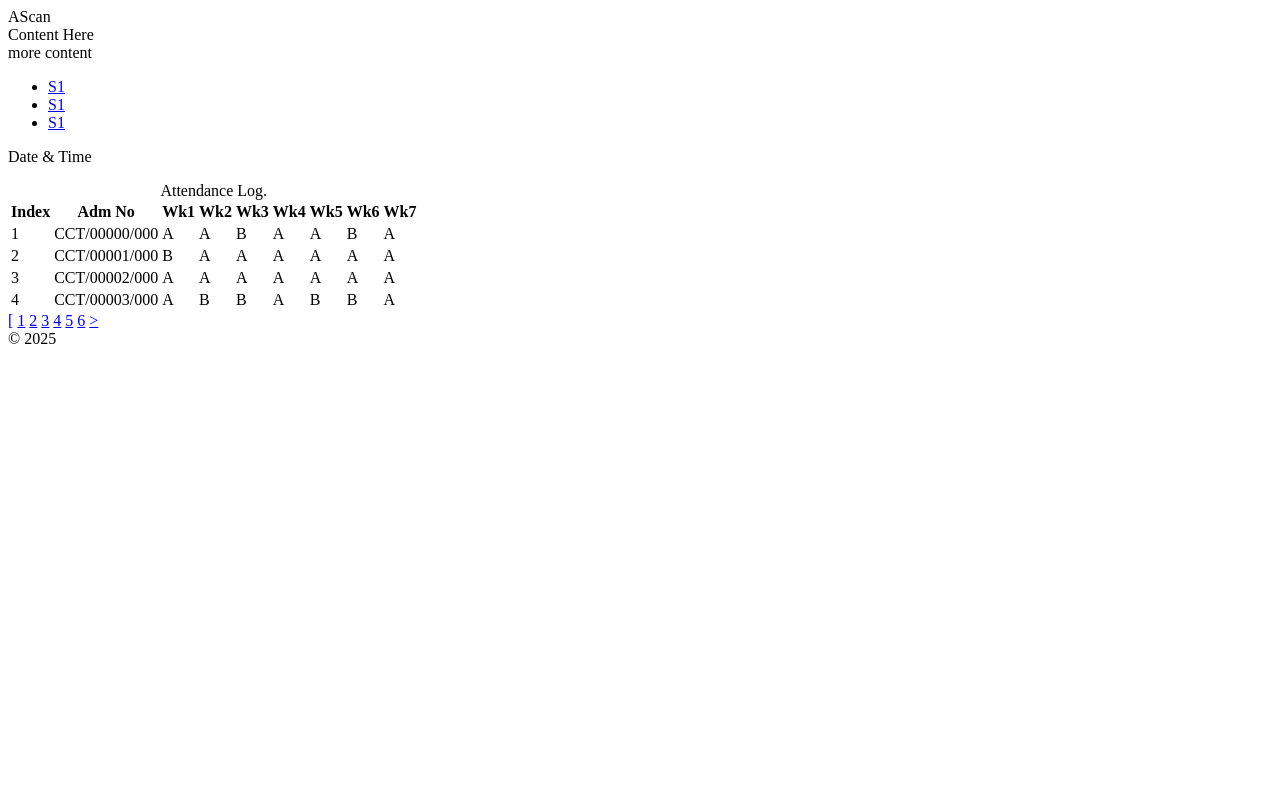
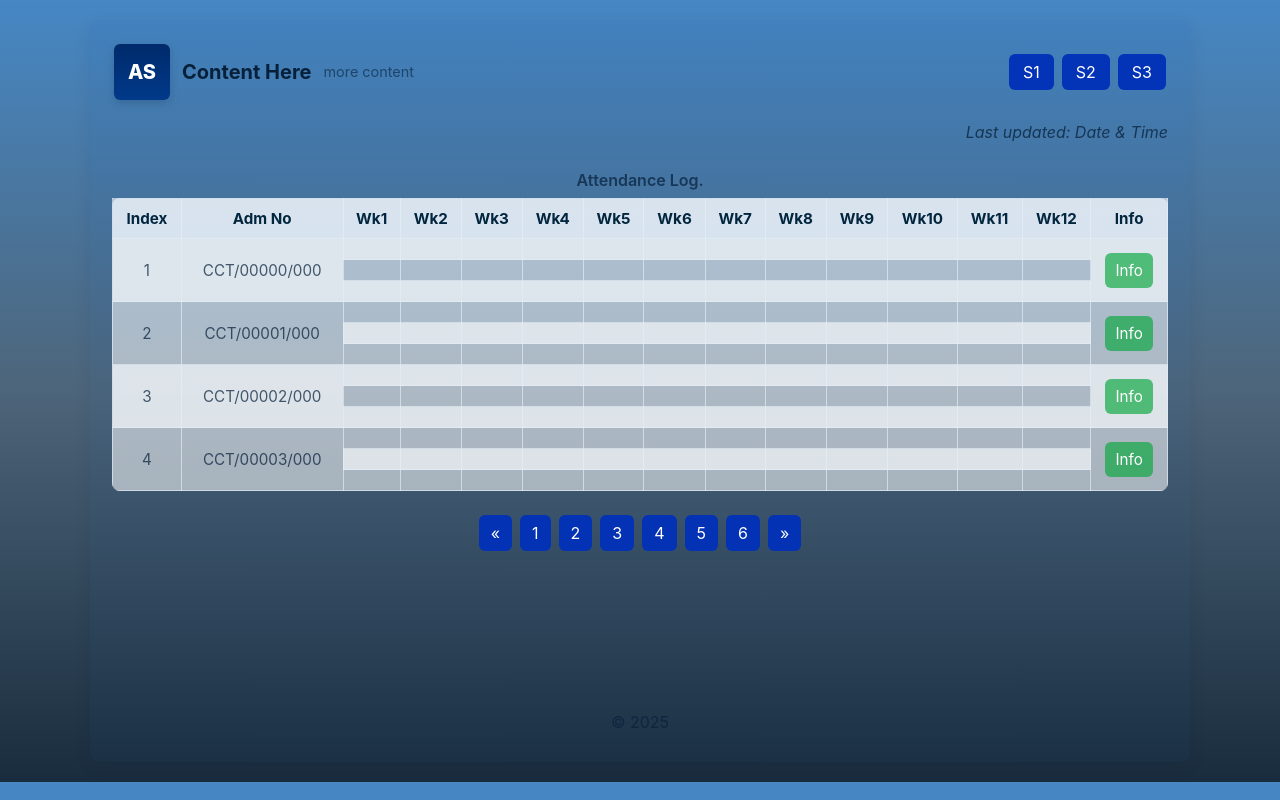
Before and after one commit to Dev-id254/AttendanceLogger, a plain HTML site: page FrontEnd/Dashboard.html in a window 1280 px wide. Drawn offline with Linux system fonts and the light colour scheme.

Commit message:
Styled up the page. Disclaimer: Copilot

```diff
--- a/FrontEnd/Dashboard.css
+++ b/FrontEnd/Dashboard.css
@@ -3,29 +3,179 @@
 *{
     box-sizing: border-box;
 }
+/* page background */
+body{
+    margin: 0;
+    font-family: -apple-system, BlinkMacSystemFont, 'Segoe UI', Roboto, 'Helvetica Neue', Arial;
+    background: linear-gradient(180deg, #4687c4 0%, #4d657a 50%, #192c3d 100%);
+    color: #07203ab9;
+}
 
+/* main container slightly darker gradient */
+.main_div{
+    margin: 20px auto;
+    max-width: 1100px;
+    background: linear-gradient(180deg, rgba(8,78,156,0.08) 0%, rgba(8,78,156,0.04) 100%);
+    padding: 18px 22px;
+    border-radius: 10px;
+    box-shadow: 0 6px 18px rgba(2, 26, 57, 0.08);
+}
+
+/* header layout */
+header{
+    display: flex;
+    justify-content: space-between;
+    align-items: center;
+    gap: 18px;
+    padding: 6px 2px;
+}
+
+.brand{
+    display: flex;
+    align-items: center;
+    gap: 12px;
+}
+
+/* Photoshop-like square logo */
+.logo_maybe{
+    width: 56px;
+    height: 56px;
+    background: linear-gradient(180deg,#002a6b,#013a8a);
+    color: #fff;
+    display: flex;
+    align-items: center;
+    justify-content: center;
+    font-weight: 800;
+    font-size: 20px;
+    border-radius: 6px;
+    box-shadow: 0 3px 8px rgba(0,0,0,0.15);
+}
+
+.brand .description{
+    font-size: 1.25rem;
+    font-weight: 700;
+    color: #07203a;
+    line-height: 1;
+}
+
+.brand .more_description{
+    font-size: 0.9rem;
+    font-weight: 400;
+    color: rgba(7,32,58,0.6);
+    line-height: 1;
+}
+
+/* nav styling */
 nav ul{
-    list-style-type:none;
-    background-color: rgb(0, 49, 185);
+    list-style: none;
     padding: 0;
     margin: 0;
-    overflow: hidden;
+    display: flex;
+    gap: 8px;
+    align-items: center;
 }
+
+/* no per-li rules needed (nav uses flex) */
 
 nav a{
     text-decoration: none;
-    color: antiquewhite;
-    padding: 15px;
-    text-align: center;
+    color: #ffffff;
+    background: rgba(0,49,185,0.95);
+    padding: 8px 14px;
+    border-radius: 6px;
     display: inline-block;
+    transition: background-color 200ms ease, transform 120ms ease;
 }
 
 nav a:hover{
-    background-color: rgba(255, 242, 242, 0.774);
-    color: rgb(192, 21, 21);
-    transition: 1s;
+    background-color: #ffffff;
+    color: #002a6b;
+    transform: translateY(-2px);
 }
 
-nav li{
-    float: left;/* akaenda pale kwa ul akaeka overflow hidden find out why*/
+/* small helpers for the rest of the page */
+table{
+    background: rgba(255, 255, 255, 0.548);
+    border-collapse: collapse;
+    width:100%;
+    overflow: hidden;
+    border-radius: 8px;
 }
+
+caption{font-weight:600; margin-bottom:8px;}
+
+/* table visual polish */
+th, td{
+    border: 1px solid #e6eef8a8;
+    padding: 10px 8px;
+    text-align: center;
+    font-size: 0.95rem;
+}
+
+th{
+    background: linear-gradient(180deg,#f4f9ff9d,#eef6ffa9);
+    font-weight:700;
+    color: #03263f;
+}
+
+tr:nth-child(even) td{background: #fbfdffa2;}
+tr td{vertical-align: middle;}
+
+/* ensure adm no can wrap if long */
+td:nth-child(2){
+    white-space: normal;
+    max-width: 220px;
+    word-break: break-word;
+}
+
+/* main table container and layout */
+.main_table{
+    display: flex;
+    flex-direction: column;
+    gap: 12px;
+    min-height: calc(100vh - 220px); /* leaves room for header + footer */
+}
+
+.last_updated{
+    align-self: flex-end;
+    font-style: italic;
+    color: rgba(7,32,58,0.75);
+}
+
+.info-btn{
+    display: inline-block;
+    padding: 8px 10px;
+    background: rgba(8, 167, 61, 0.658);
+    color: #fff;
+    border-radius: 6px;
+    text-decoration: none;
+}
+
+.info-btn:hover{background:#fff;color:#002a6b;}
+
+/* pagination follows header styles */
+.pagination{
+    display:flex;
+    gap:8px;
+    align-items:center;
+    justify-content:center;
+    padding: 12px 0;
+}
+
+.pagination a{
+    text-decoration:none;
+    padding:8px 12px;
+    border-radius:6px;
+    background: rgba(0,49,185,0.95);
+    color:#fff;
+}
+
+.pagination a:hover{background:#fff;color:#002a6b;}
+
+/* footer styling */
+footer{
+    text-align:center;
+    padding:12px 0;
+    color: rgba(7,32,58,0.7);
+    margin-top: 14px;
+}
--- a/FrontEnd/Dashboard.html
+++ b/FrontEnd/Dashboard.html
@@ -2,13 +2,14 @@
 <html lang="en">
 <head>
     <meta charset="utf-8">
-    <meta name="veiwport" content="width=device-width,initial-scale=1" />
+    <meta name="viewport" content="width=device-width,initial-scale=1" />
     <meta name="description" content="An interactive UI for the student logger." />
   <!--Change the decription of this description :) -->
 
 <title>CCT Project: Students' Attendance Logger</title>
 
 <!--Link to the stylesheet-->
+    <link rel="stylesheet" href="Dashboard.css">
 
 </head>
 
@@ -18,16 +19,15 @@
 
     <header>
       <div class="brand">
-        <div class="logo_maybe">AScan</div>
+        <div class="logo_maybe">AS</div>
         <div class="description">Content Here</div>
-        <div class="more_dectrpition">more content</div>
+        <div class="more_description">more content</div>
       </div>
       <nav>
         <ul>
           <li><a href="Dashboard.html">S1</a></li>
-        <li><a href="Dashboard.html">S1</a></li>
-        <li><a href="Dashboard.html">S1</a>
-        </li>
+          <li><a href="Dashboard.html">S2</a></li>
+          <li><a href="Dashboard.html">S3</a></li>
         </ul>
       </nav>
 
@@ -36,7 +36,7 @@
 <main>
       <section class="main_table">
         <div class="last_updated">
-        <p>Date & Time</p>
+          <p>Last updated: <span id="lastTime">Date & Time</span></p>
         </div>
         <div class="table">
           <table>
@@ -51,68 +51,82 @@
               <th>Wk5</th>
               <th>Wk6</th>
               <th>Wk7</th>
+              <th>Wk8</th>
+              <th>Wk9</th>
+              <th>Wk10</th>
+              <th>Wk11</th>
+              <th>Wk12</th>
+              <th>Info</th>
             </tr>
 
+            <!-- Student 1 (rowspan used for index & adm no to allow taller adm strings) -->
             <tr>
-            <td>1</td>
-            <td>CCT/00000/000</td>
-            <td>A</td>
-            <td>A</td>
-            <td>B</td>
-            <td>A</td>
-            <td>A</td>
-            <td>B</td>
-            <td>A</td>
+              <td rowspan="3">1</td>
+              <td rowspan="3">CCT/00000/000</td>
+              <td></td><td></td><td></td><td></td><td></td><td></td><td></td><td></td><td></td><td></td><td></td><td></td>
+              <td rowspan="3"><a class="info-btn" href="student.html">Info</a></td>
+            </tr>
+            <tr>
+              <td></td><td></td><td></td><td></td><td></td><td></td><td></td><td></td><td></td><td></td><td></td><td></td>
+            </tr>
+            <tr>
+              <td></td><td></td><td></td><td></td><td></td><td></td><td></td><td></td><td></td><td></td><td></td><td></td>
             </tr>
 
+            <!-- Student 2 -->
             <tr>
-            <td>2</td>
-            <td>CCT/00001/000</td>
-            <td>B</td>
-            <td>A</td>
-            <td>A</td>
-            <td>A</td>
-            <td>A</td>
-            <td>A</td>
-            <td>A</td>
+              <td rowspan="3">2</td>
+              <td rowspan="3">CCT/00001/000</td>
+              <td></td><td></td><td></td><td></td><td></td><td></td><td></td><td></td><td></td><td></td><td></td><td></td>
+              <td rowspan="3"><a class="info-btn" href="student.html">Info</a></td>
+            </tr>
+            <tr>
+              <td></td><td></td><td></td><td></td><td></td><td></td><td></td><td></td><td></td><td></td><td></td><td></td>
+            </tr>
+            <tr>
+              <td></td><td></td><td></td><td></td><td></td><td></td><td></td><td></td><td></td><td></td><td></td><td></td>
             </tr>
 
+            <!-- Student 3 -->
             <tr>
-            <td>3</td>
-            <td>CCT/00002/000</td>
-            <td>A</td>
-            <td>A</td>
-            <td>A</td>
-            <td>A</td>
-            <td>A</td>
-            <td>A</td>
-            <td>A</td>
+              <td rowspan="3">3</td>
+              <td rowspan="3">CCT/00002/000</td>
+              <td></td><td></td><td></td><td></td><td></td><td></td><td></td><td></td><td></td><td></td><td></td><td></td>
+              <td rowspan="3"><a class="info-btn" href="student.html">Info</a></td>
+            </tr>
+            <tr>
+              <td></td><td></td><td></td><td></td><td></td><td></td><td></td><td></td><td></td><td></td><td></td><td></td>
+            </tr>
+            <tr>
+              <td></td><td></td><td></td><td></td><td></td><td></td><td></td><td></td><td></td><td></td><td></td><td></td>
             </tr>
 
+            <!-- Student 4 -->
             <tr>
-            <td>4</td>
-            <td>CCT/00003/000</td>
-            <td>A</td>
-            <td>B</td>
-            <td>B</td>
-            <td>A</td>
-            <td>B</td>
-            <td>B</td>
-            <td>A</td>
+              <td rowspan="3">4</td>
+              <td rowspan="3">CCT/00003/000</td>
+              <td></td><td></td><td></td><td></td><td></td><td></td><td></td><td></td><td></td><td></td><td></td><td></td>
+              <td rowspan="3"><a class="info-btn" href="student.html">Info</a></td>
+            </tr>
+            <tr>
+              <td></td><td></td><td></td><td></td><td></td><td></td><td></td><td></td><td></td><td></td><td></td><td></td>
+            </tr>
+            <tr>
+              <td></td><td></td><td></td><td></td><td></td><td></td><td></td><td></td><td></td><td></td><td></td><td></td>
             </tr>
 
           </table>
         </div>
+
         <div class="pagination">
-        <a href="Dashboard.html">[</a>
-        <a href="Dashboard.html" class="...">1</a>
-        <a href="Dashboard.html">2</a>
-        <a href="Dashboard.html">3</a>
-        <a href="Dashboard.html">4</a>
-        <a href="Dashboard.html">5</a>
-        <a href="Dashboard.html">6</a>
-        <a href="Dashboard.html">></a>
-    </div>
+          <a href="#" class="page-ctrl">&laquo;</a>
+          <a href="#" class="page">1</a>
+          <a href="#" class="page">2</a>
+          <a href="#" class="page">3</a>
+          <a href="#" class="page">4</a>
+          <a href="#" class="page">5</a>
+          <a href="#" class="page">6</a>
+          <a href="#" class="page-ctrl">&raquo;</a>
         </div>
       </section>
 </main>
```
Also changed, not shown: README.md (added), 2 other files. Lines whose indentation alone changed are shown as unchanged.
